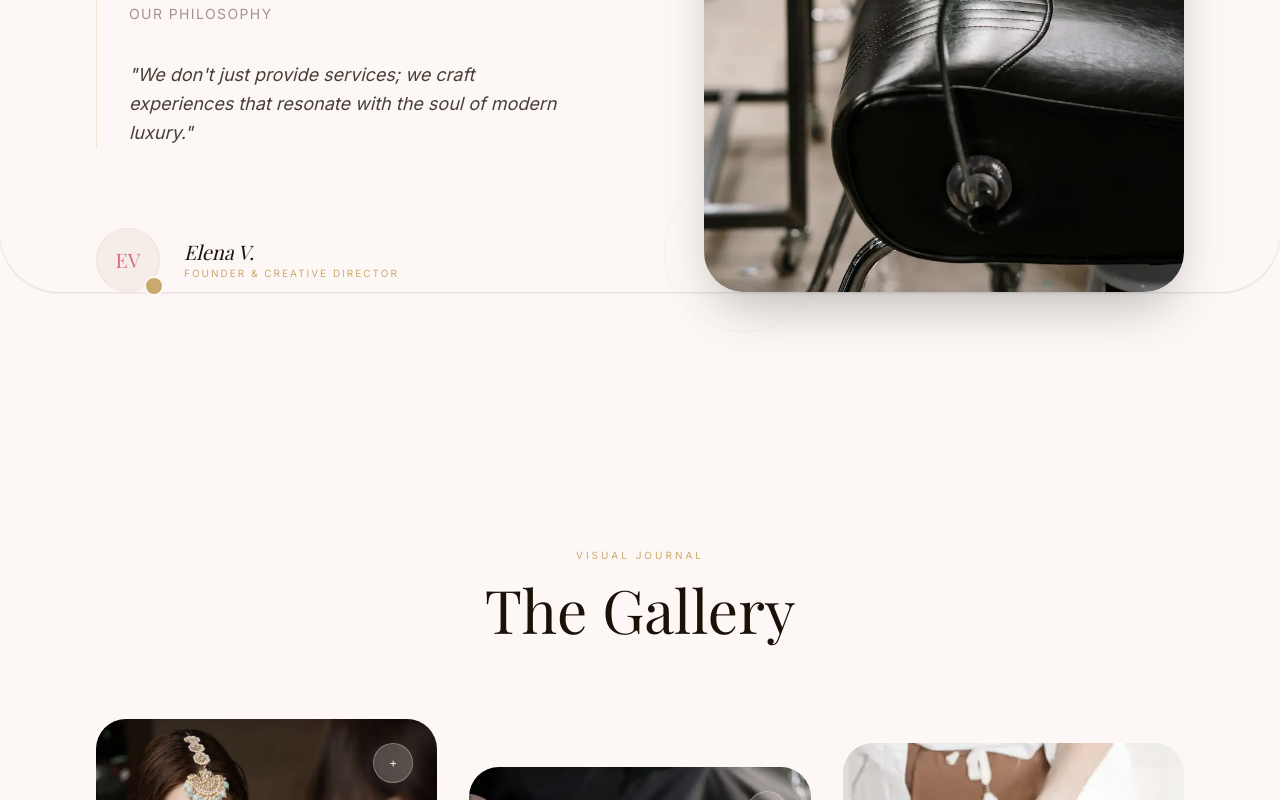
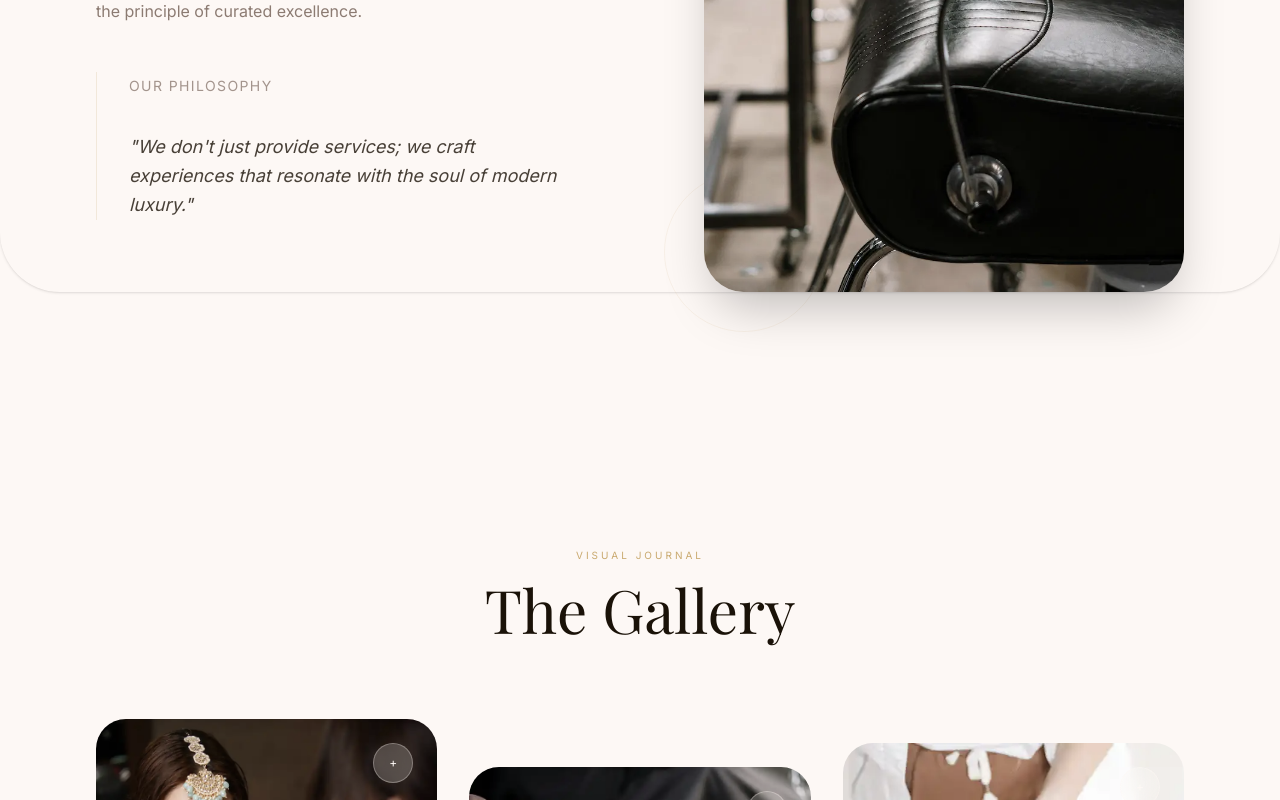
Before and after one commit to codeewithparth-dev/Flourish-beauty-parlor, a React (Vite) app: page / in a window 1280 px wide. Shown: the part 2582-3382 px from the top of the page. Built offline with nearby package versions, Linux system fonts and the light colour scheme; a web font is replaced by a local one.

Commit message:
updated story

```diff
--- a/src/components/Story.jsx
+++ b/src/components/Story.jsx
@@ -32,19 +32,6 @@ const Story = () => {
               </p>
             </div>
 
-            {/* Founder Quote */}
-            <div className="pt-8 flex items-center gap-6">
-              <div className="relative">
-                <div className="w-16 h-16 rounded-full bg-blush flex items-center justify-center text-rose font-display text-xl border border-rose/10">
-                  EV
-                </div>
-                <div className="absolute -bottom-1 -right-1 w-5 h-5 bg-gold rounded-full border-2 border-cream"></div>
-              </div>
-              <div>
-                <p className="font-display text-xl text-noir italic">Elena V.</p>
-                <p className="font-body text-[10px] tracking-[0.2em] uppercase text-gold">Founder & Creative Director</p>
-              </div>
-            </div>
           </div>
 
           {/* Right Column: Imagery */}
```
